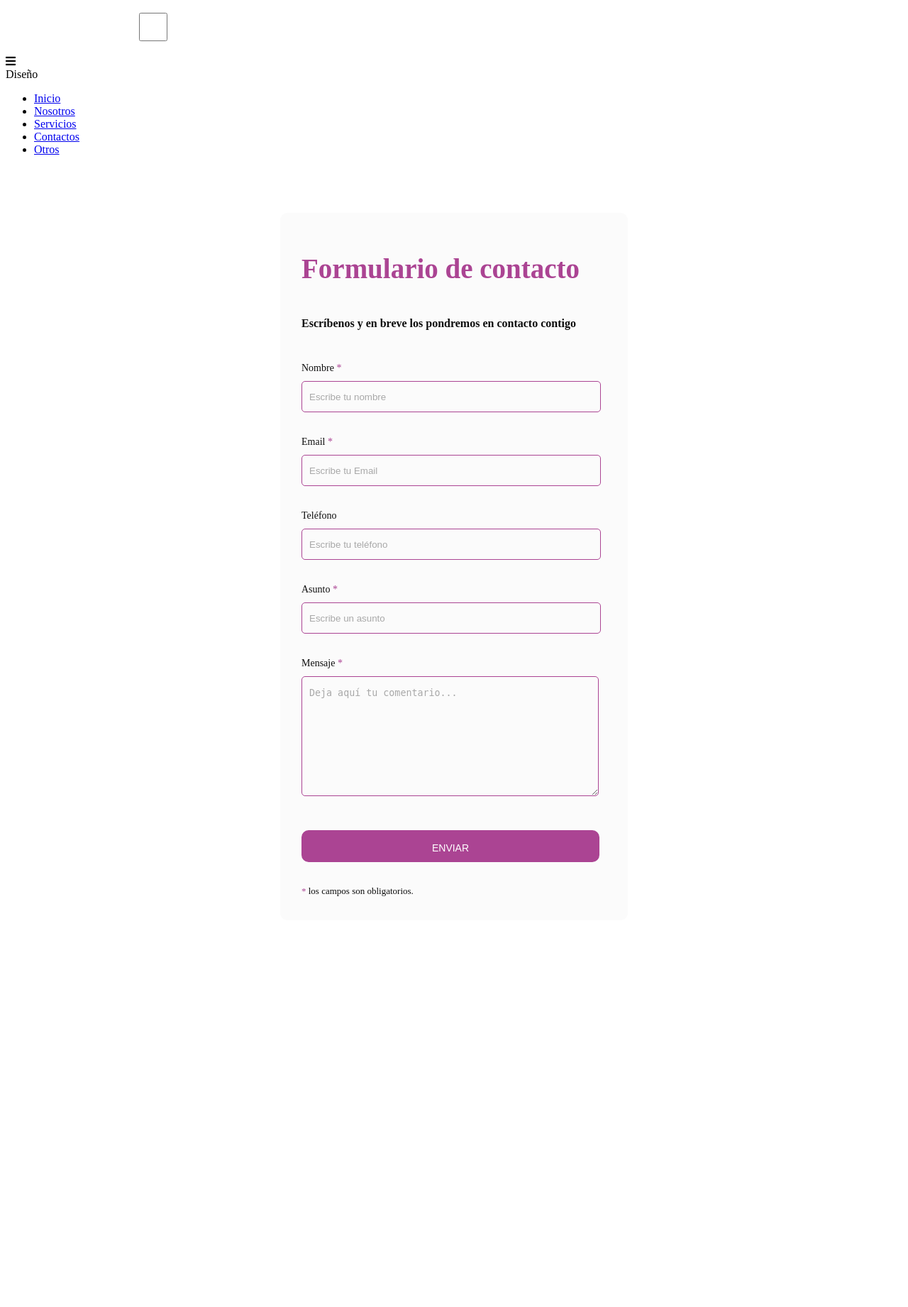
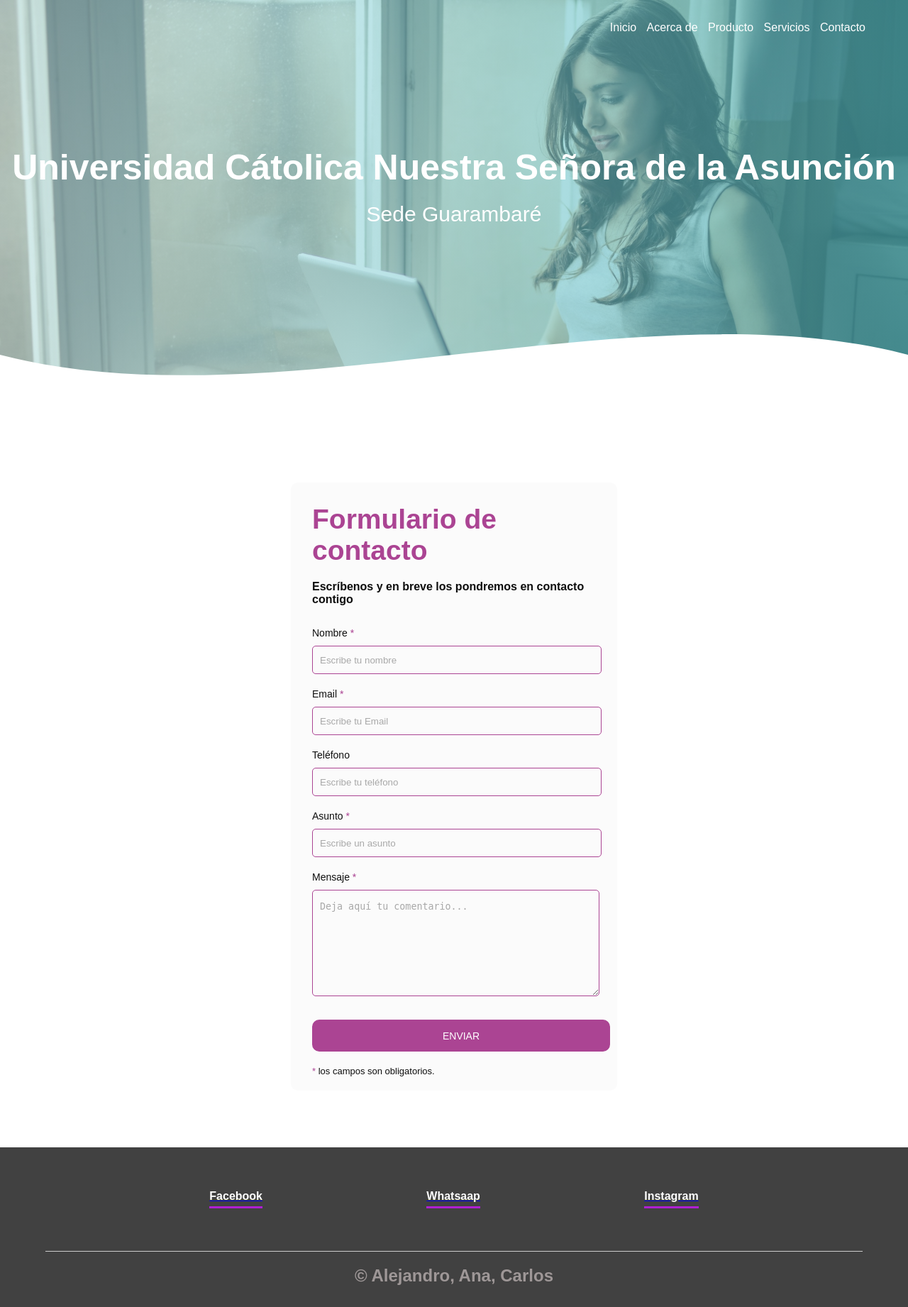
Before and after one commit to Morteira/paginaWebPHP, a PHP site: page /contacto.php in a window 1280 px wide. Shown: the whole page at 71% size. Before the commit the page ends 1263 px from the top, so only its background shows below. Run offline with PHP 8.4, Linux system fonts and the light colour scheme.

Commit message:
links-css-contactos

```diff
--- a/contacto.php
+++ b/contacto.php
@@ -10,21 +10,28 @@
     <link rel="stylesheet" href="https://cdnjs.cloudflare.com/ajax/libs/font-awesome/5.15.3/css/all.min.css"/>
 </head>
 <body>
-    <nav>
-        <input type="checkbox" id="check">
-        <label for="check" class="checkbtn">
-          <i class="fas fa-bars"></i>
-        </label>
-        <label class="logo">Diseño</label>
 
-        <ul>
-          <li><a class="active" href="#">Inicio</a></li>
-          <li><a href="#">Nosotros</a></li>
-          <li><a href="#">Servicios</a></li>
-          <li><a href="#">Contactos</a></li>
-          <li><a href="#">Otros</a></li>
-        </ul>
-      </nav>
+    <header>
+        <nav>
+            <a href="index.html">Inicio</a>
+            <a href="about.html">Acerca de</a>
+            <a href="producto.html">Producto</a>
+            <a href="servicies.html">Servicios</a>
+            <a href="contacto.php">Contacto</a>
+        </nav>
+        <section class="textos-header">
+            <h1>Universidad Cátolica Nuestra Señora de la Asunción</h1>
+            <h2>Sede Guarambaré</h2>
+        </section>
+        <div class="wave" style="height: 150px; overflow: hidden;">
+            <svg viewBox="0 0 500 150" preserveAspectRatio="none"
+                style="height: 100%; width: 100%;">
+                <path d="M0.00,49.98 C150.00,150.00 349.20,-50.00 500.00,49.98 L500.00,150.00 L0.00,150.00 Z"
+                    style="stroke: none; fill: #fff;">
+                </path>
+            </svg>
+        </div>
+    </header>
 
     <div class="contact_form">
 
@@ -84,6 +91,25 @@
         </div>
     </div>
 
+
+    <footer>
+        <div class="contenedor-footer">
+            <div class="content-foo">
+                <a href="https://www.facebook.com/unicatolicapy" target="_blank"><h4>Facebook</h4></a>
+                <p></p>
+            </div>
+            <div class="content-foo">
+                <a href="https://api.whatsapp.com/send?phone=595981515514&text=Quiero%20hacer%20una%20consulta" target="_blank"><h4>Whatsaap</h4></a>
+                <p></p>
+            </div>
+            <div class="content-foo">
+                <a href="https://www.instagram.com/unicatolicapy/" target="_blank"><h4>Instagram</h4></a>
+                <p></p>
+            </div>
+        </div>
+        <h2 class="titulo-final">&copy; Alejandro, Ana, Carlos </h2>
+    </footer>
+
 </body>
 
 
--- a/css/ale.css
+++ b/css/ale.css
@@ -1,3 +1,66 @@
+* {
+  margin: 0;
+  padding: 0;
+  box-sizing: border-box;
+}
+
+body {
+  font-family: Arial;
+}
+
+
+
+header {
+  width: 100%;
+  height: 600px;
+  background: #4eafbc;
+  background: linear-gradient(to right, hsla(186, 56%, 83%, 0.459), hsla(184, 45%, 52%, 0.664)), url(../img/portada.jpg);
+  background-size: cover;
+  background-attachment: fixed;
+  position: relative;
+}
+
+nav{
+  text-align: right;
+  padding: 30px 50px 0 0;
+}
+
+nav > a{
+  color:#fff;
+  font-weight: 300;
+  text-decoration: none;
+  margin-right: 10px;
+}
+
+
+header .textos-header{
+  display: flex;
+  height: 430px;
+  width: 100%;
+  align-items: center;
+  justify-content: center;
+  flex-direction: column;
+  text-align: center;
+}
+
+.textos-header h1{
+  font-size: 50px;
+  color:#fff;
+}
+
+.textos-header h2{
+  font-size: 30px;
+  font-weight: 300;
+  color:#fff;
+}
+
+.wave{
+  position: absolute;
+  bottom: 0;
+  width: 100%;
+}
+
+
 
 
 
@@ -124,4 +187,44 @@
   }
 
 
-  /* creado por javiniguez.com, Julio 2019 */
+  /* foooter*/
+
+
+
+footer{
+  background: #414141;
+  padding: 60px 0 30px 0;
+  margin: auto;
+  overflow: hidden;
+}
+
+.contenedor-footer{
+  display: flex;
+  width: 90%;
+  justify-content: space-evenly;
+  margin: auto;
+  padding-bottom: 50px;
+  border-bottom: 1px solid #ccc;
+}
+
+.content-foo{
+  text-align: center;
+}
+
+.content-foo h4{
+  color: #fff;
+  border-bottom: 3px solid #af20d3;
+  padding-bottom: 5px;
+  margin-bottom: 10px;
+}
+
+.content-foo p{
+  color: #ccc;
+}
+
+.titulo-final{
+  text-align: center;
+  font-size: 24px;
+  margin: 20px 0 0 0;
+  color: #9e9797;
+}
--- a/css/estilos.css
+++ b/css/estilos.css
@@ -81,6 +81,10 @@
     bottom: 0;
     width: 100%;
 }
+
+
+
+
 
 /* About us */
 
```
Also changed, not shown: about.html (+4 -4 lines), index.html (+7 -4 lines), producto.html (+4 -4 lines), servicies.html (+24 -4 lines).
